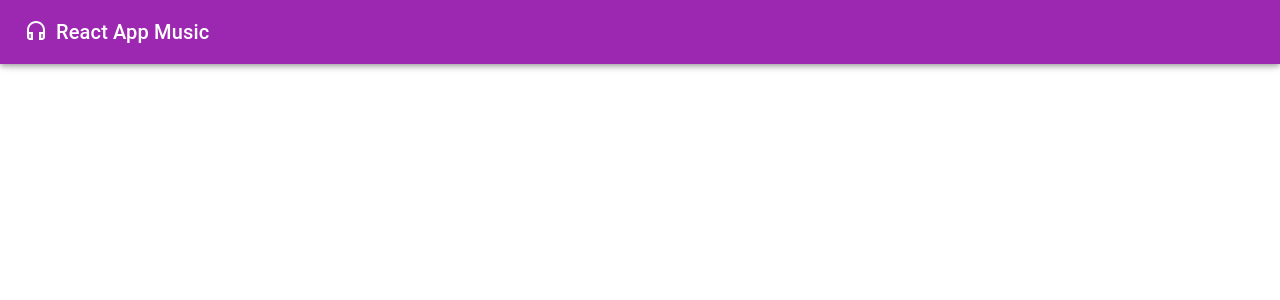
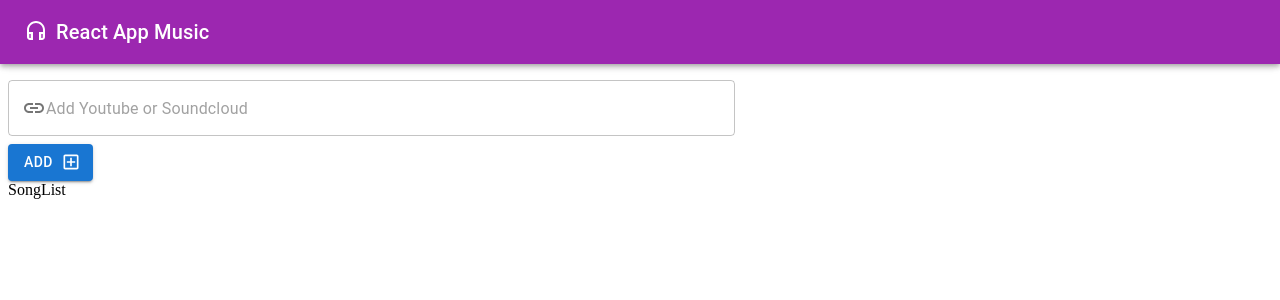
Before and after one commit to Heneros/react-app-music, a React (Create React App) app: page / in a window 1280 px wide. Shown: the top 300 px of the page. Built offline with nearby package versions, Linux system fonts and the light colour scheme.

Commit message:
button, textfield and dialog created

```diff
--- a/src/App.js
+++ b/src/App.js
@@ -10,7 +10,9 @@ function App() {
     <>
       <Header />
       <Grid container spacing={3}>
-        <Grid item xs={12} md={7}>
+        <Grid
+          style={{ paddingTop: 80 }}
+          item xs={12} md={7}>
           <AddSong />
           <SongList />
         </Grid>
--- a/src/components/AddSong.js
+++ b/src/components/AddSong.js
@@ -1,7 +1,51 @@
 import React from 'react';
+import { TextField, InputAdornment, Button, Dialog, DialogContent, DialogTitle } from '@mui/material';
+import { AddBoxOutlined, Link } from '@mui/icons-material';
+function AddSong() {
+    const [dialog, setDialog] = React.useState(false);
 
-function AddSong() {
-    return <div>AddSong</div>
+
+    function handleSetDialog() {
+        setDialog(false);
+    }
+
+    return (
+        <div>
+            <Dialog
+                open={dialog}
+                onClose={handleSetDialog}
+            >
+                <DialogTitle>Edit Song</DialogTitle>
+                <DialogContent>
+                   <img src="https://avatars.githubusercontent.com/u/25700704?v=4" alt="Song thumbnail" />
+                   <TextField
+                   margin="dense"
+                   name="title"
+                   label="Title"
+                   fullWidth
+                   />
+                </DialogContent>
+            </Dialog>
+            <TextField
+                placeholder='Add Youtube or Soundcloud'
+                fullWidth
+                margin="normal"
+                type="url"
+                InputProps={{
+                    startAdornment: (
+                        <InputAdornment>
+                            <Link />
+                        </InputAdornment>
+                    )
+                }}
+            />
+            <Button
+                onClick={() => setDialog(true)}
+                variant='contained' color="primary" endIcon={<AddBoxOutlined />}>
+                Add
+            </Button>
+        </div>
+    )
 }
 
 export default AddSong;
```
